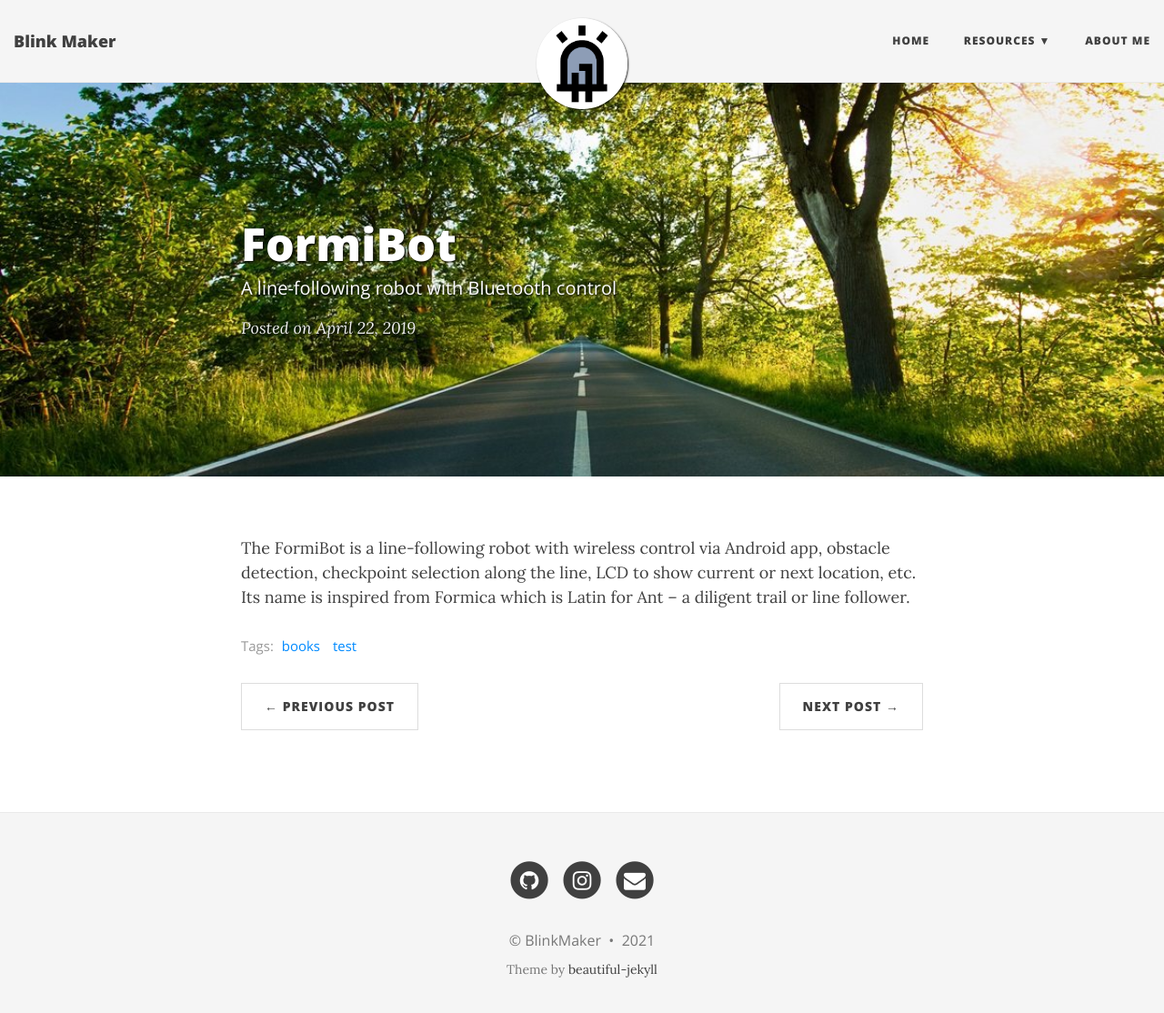
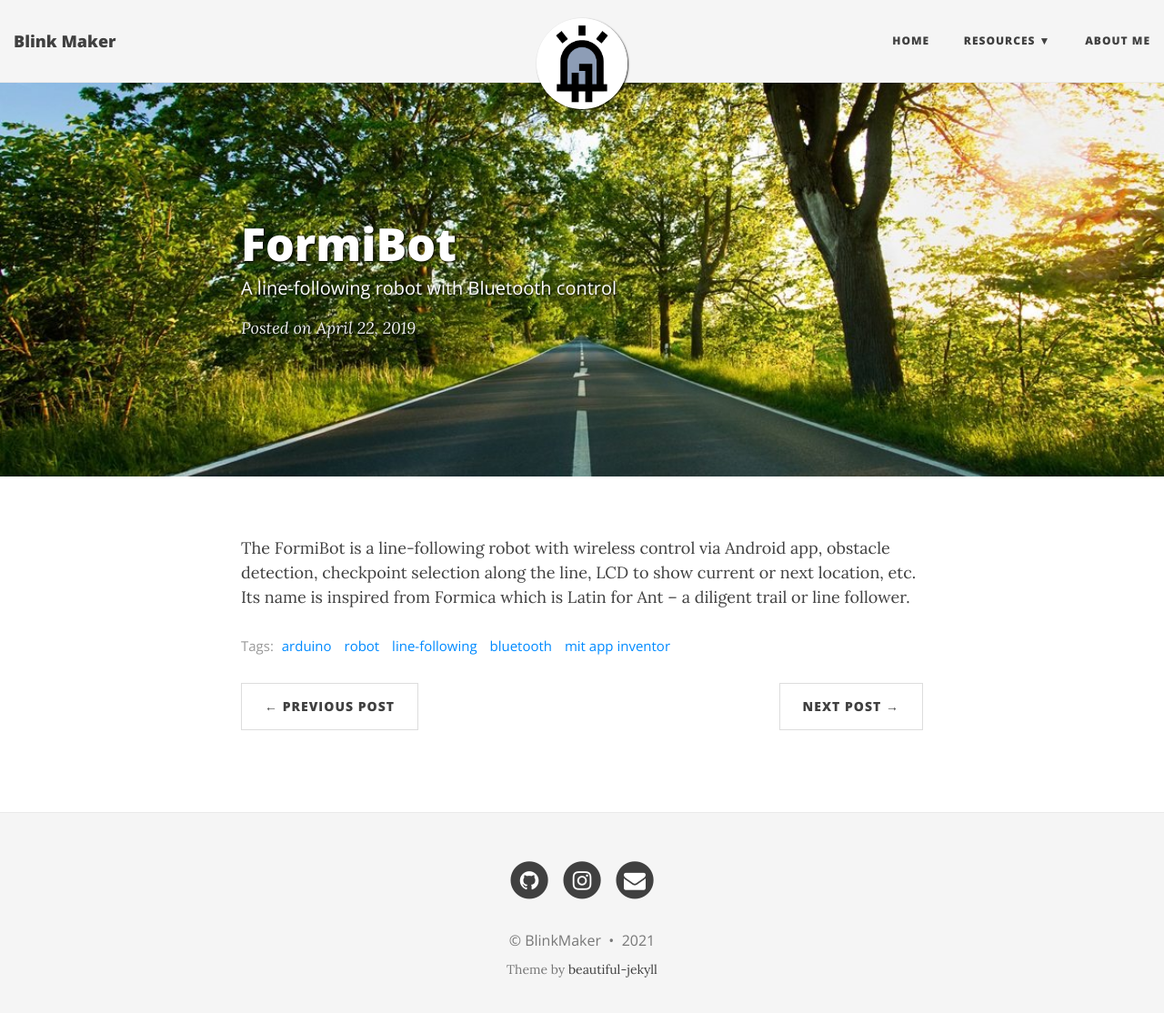
Before and after one commit to blinkmaker/blinkmaker.github.io, a Jekyll site: the page built from _posts/2019-04-22-formibot.md, in a window 1280 px wide and 1127 px high. Shown: the top 1114 px of the window at 91% size. Built offline with Jekyll 4.4.1, drawn with Linux system fonts in a browser that asks for light colours; nearby versions of some CDN libraries.

Commit message:
Update 2019-04-22-formibot.md

```diff
--- a/_posts/2019-04-22-formibot.md
+++ b/_posts/2019-04-22-formibot.md
@@ -3,7 +3,7 @@ layout: post
 title: FormiBot
 subtitle: A line-following robot with Bluetooth control
 bigimg: /img/path.jpg
-tags: [books, test]
+tags: [arduino, robot, line-following, bluetooth, mit app inventor]
 ---
 
 The FormiBot is a line-following robot with wireless control via Android app, obstacle detection, checkpoint selection along the line, LCD to show current or next location, etc. Its name is inspired from Formica which is Latin for Ant – a diligent trail or line follower.
```
